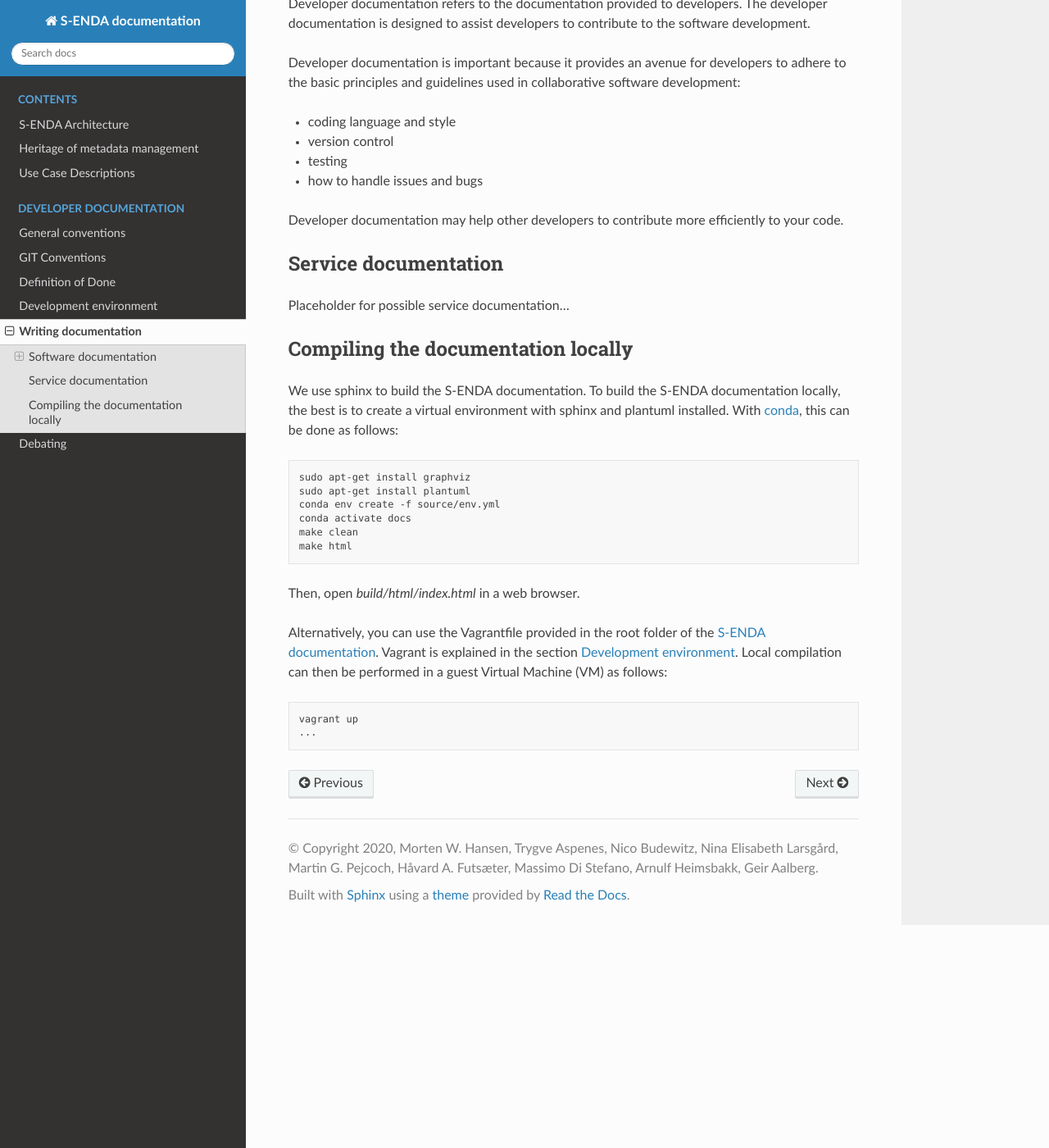
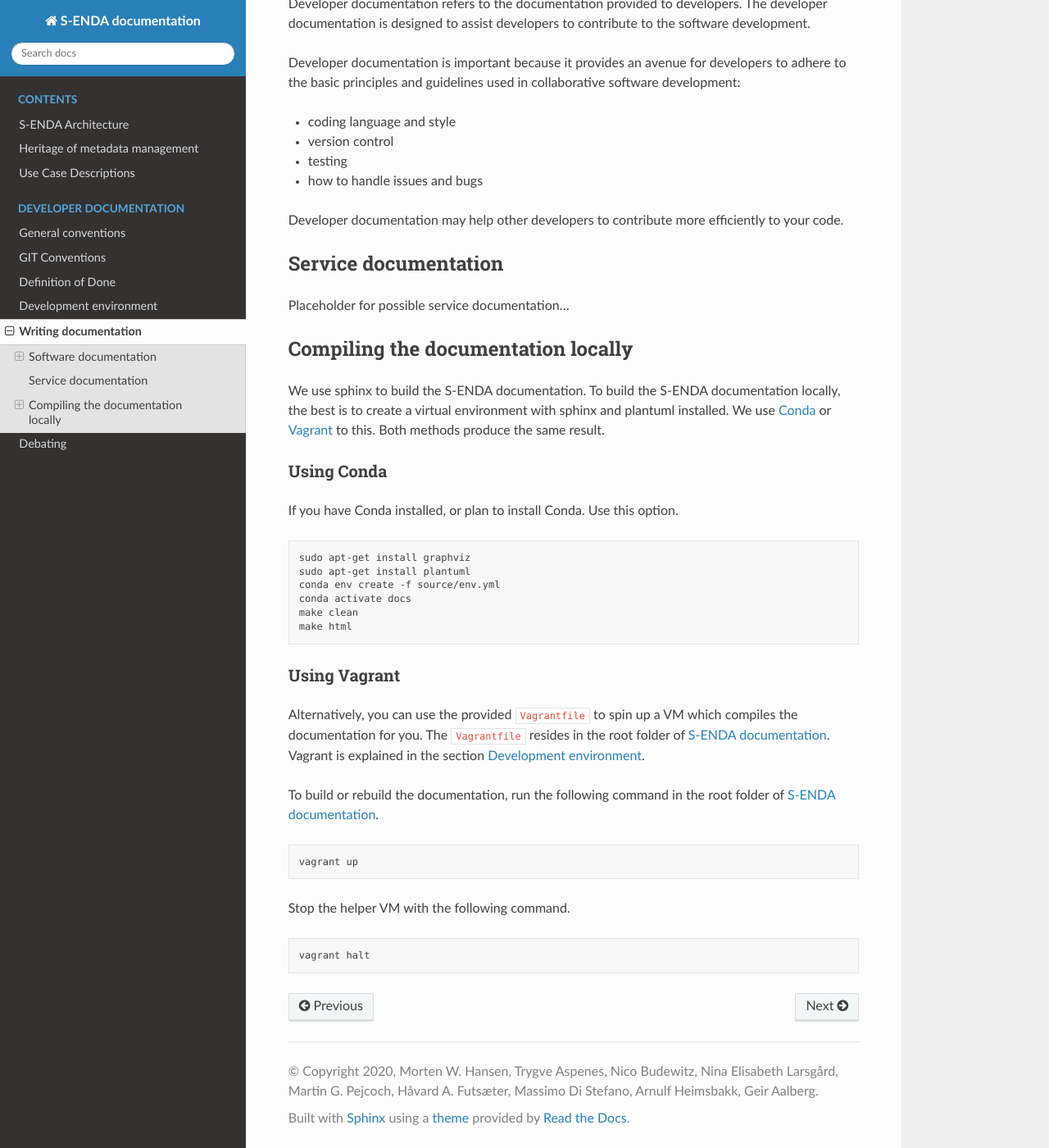
Before and after one commit to metno/S-ENDA-documentation, a Sphinx documentation site: the page built from source/write_docs.rst, in a window 1280 px wide and 1400 px high, scrolled down 803 px. Shown: the whole window at 82% size. Built offline with Sphinx 7.4.7 and the Read the Docs theme 2.0.0, drawn with Linux system fonts in a browser that asks for light colours.

Commit message:
refactored rst text and added vagrant documentation

```diff
--- a/source/write_docs.rst
+++ b/source/write_docs.rst
@@ -1,21 +1,21 @@
+=====================
 Writing documentation
-"""""""""""""""""""""
+=====================
 
-All code should be documented. Integration with readthedocs is an easy and effective way
-of publishing the documentation. This can be integrated with GitHub in order to stay up-to-date.
+All code should be documented. Integration with readthedocs is an easy and effective way of publishing the documentation. This can be integrated with GitHub in order to stay up-to-date.
 
 In the following, we summarise the requirements for both software and service documentation.
 
+----------------------
 Software documentation
-======================
+----------------------
 
 Software should contain both user documentation and developer documentation.
 
 User documentation
-^^^^^^^^^^^^^^^^^^^^^^^
+==================
 
-User documentation refers to the documentation provided to the end users. The user documentation is
-designed to assist end users to use the software.
+User documentation refers to the documentation provided to the end users. The user documentation is designed to assist end users to use the software.
 
 User documentation is important because it provides an avenue for users to learn:
 
@@ -24,17 +24,14 @@ User documentation is important because it provides an avenue for users to learn
 * tips and tricks of your software
 * how to resolve common problems with your software
 
-Without user documentation, a user may not know how to do the above things. See, e.g.,
-https://computersciencewiki.org/index.php/User_documentation for more information.
+Without user documentation, a user may not know how to do the above things. See, e.g., https://computersciencewiki.org/index.php/User_documentation for more information.
 
 Developer documentation
-^^^^^^^^^^^^^^^^^^^^^^^
+=======================
 
-Developer documentation refers to the documentation provided to developers. The developer
-documentation is designed to assist developers to contribute to the software development.
+Developer documentation refers to the documentation provided to developers. The developer documentation is designed to assist developers to contribute to the software development.
 
-Developer documentation is important because it provides an avenue for developers to adhere to the
-basic principles and guidelines used in collaborative software development:
+Developer documentation is important because it provides an avenue for developers to adhere to the basic principles and guidelines used in collaborative software development:
 
 * coding language and style
 * version control
@@ -43,17 +40,28 @@ basic principles and guidelines used in collaborative software development:
 
 Developer documentation may help other developers to contribute more efficiently to your code.
 
+---------------------
 Service documentation
-=====================
+---------------------
 
 Placeholder for possible service documentation...
 
+-----------------------------------
 Compiling the documentation locally
-===================================
+-----------------------------------
 
-We use sphinx to build the S-ENDA documentation. To build the S-ENDA documentation locally, the best is to create
-a virtual environment with sphinx and plantuml installed. With
-`conda <https://docs.conda.io/projects/conda/en/latest/user-guide/install/index.html>`_, this can be done as follows:
+.. _Conda: https://docs.conda.io/projects/conda/en/latest/user-guide/install/index.html
+.. _Vagrant: https://www.vagrantup.com/
+.. _S-ENDA documentation: https://github.com/metno/S-ENDA-documentation
+.. _Development environment: devel_environ.html
+
+We use sphinx to build the S-ENDA documentation. To build the S-ENDA documentation locally, the best is to create a virtual environment with sphinx and plantuml installed. We use Conda_ or Vagrant_ to this. Both methods produce the same result.
+
+
+Using Conda
+===========
+
+If you have Conda installed, or plan to install Conda. Use this option.
 
 .. code-block:: bash
 
@@ -64,14 +72,22 @@ a virtual environment with sphinx and plantuml installed. With
    make clean
    make html
 
-Then, open `build/html/index.html` in a web browser.
+Using Vagrant
+=============
 
-Alternatively, you can use the Vagrantfile provided in the root folder of the `S-ENDA documentation
-<https://github.com/metno/S-ENDA-documentation>`_. Vagrant is explained in the section `Development
-environment <devel_environ.html>`__. Local compilation can then be performed in a guest Virtual
-Machine (VM) as follows:
+Alternatively, you can use the provided ``Vagrantfile`` to spin up a VM which compiles the documentation for you. The ``Vagrantfile`` resides in the root folder of `S-ENDA documentation`_. Vagrant is explained in the section `Development environment`_.
+
+To build or rebuild the documentation, run the following command in the root folder of `S-ENDA documentation`_.
 
 .. code-block:: bash
 
    vagrant up
-   ...
+
+Stop the helper VM with the following command.
+
+.. code-block:: bash
+
+    vagrant halt
+
+..
+  # vim: set spell spelllang=en:
```
